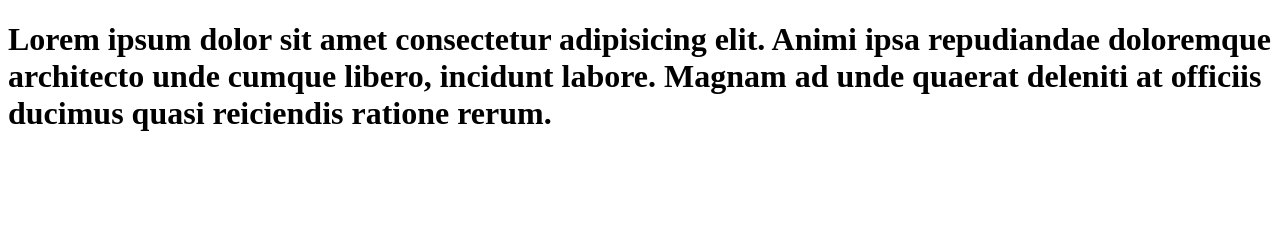
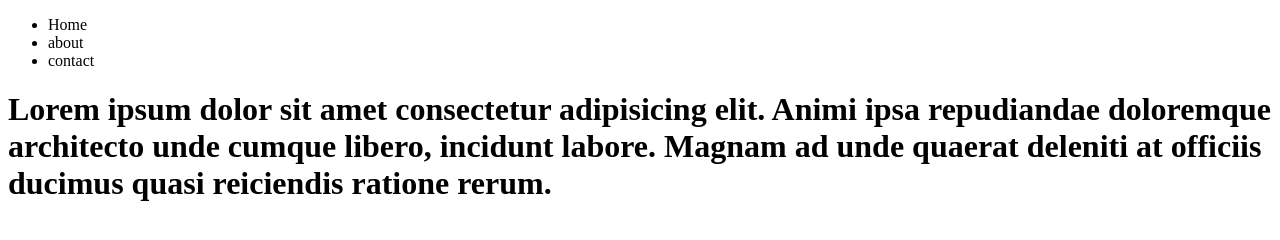
Before and after one commit to memoamyGD/learn-git, a plain HTML site: page index.html in a window 1280 px wide. Drawn offline with Linux system fonts and the light colour scheme.

Commit message:
update index

```diff
--- a/index.html
+++ b/index.html
@@ -6,6 +6,13 @@
     <title>awsome website</title>
 </head>
 <body>
-    <h1>Lorem ipsum dolor sit amet consectetur adipisicing elit. Animi ipsa repudiandae doloremque architecto unde cumque libero, incidunt labore. Magnam ad unde quaerat deleniti at officiis ducimus quasi reiciendis ratione rerum.</h1>
+    <ul>
+        <li>Home</li>
+        <li>about</li>
+        <li>contact</li>
+    </ul>
+    <h1>Lorem ipsum dolor sit amet consectetur adipisicing elit.
+        Animi ipsa repudiandae doloremque architecto unde cumque libero, incidunt labore.
+        Magnam ad unde quaerat deleniti at officiis ducimus quasi reiciendis ratione rerum.</h1>
 </body>
 </html>
```
